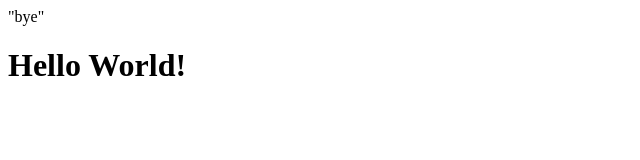
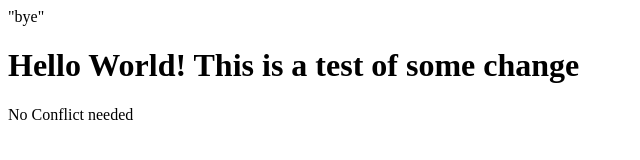
Before and after one commit to TrueLoli/project1, a plain HTML site: page index.html in a window 1280 px wide. Shown: the whole page, without its empty margins (0-640 px from the left). Drawn offline with Linux system fonts and the light colour scheme.

Commit message:
#10 fixed and updated title and h1

```diff
--- a/index.html
+++ b/index.html
@@ -5,9 +5,10 @@
     <meta charset="UTF-8">
     <meta http-equiv="X-UA-Compatible" content="IE=edge">
     <meta name="viewport" content="width=device-width, initial-scale=1.0">
-    <title>Working with Git on Team</title>
+    <title>Working with Ako</title>
 </head>
 <body>
-    <h1>Hello World!</h1>
+    <h1>Hello World! This is a test of some change</h1>
+    <p>No Conflict needed</p>
 </body>
 </html>
```
